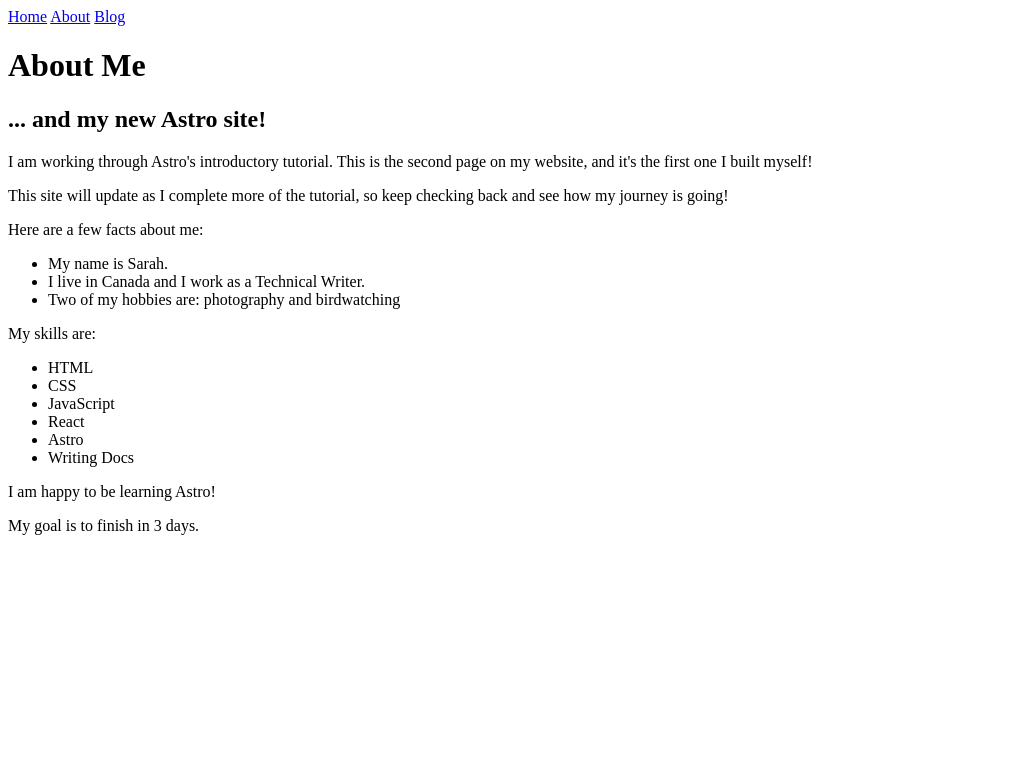
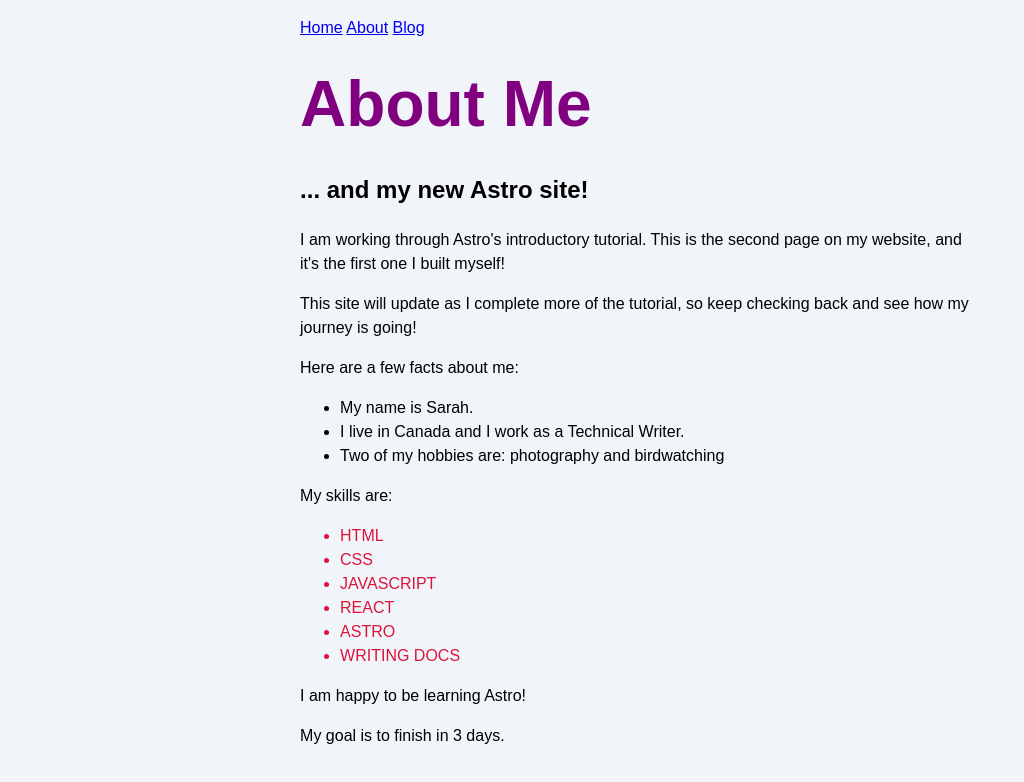
Before and after one commit to nodami-solo/astro-study, an Astro site in the folder astronautical-accretion/: page /about in a window 1280 px wide. Shown: the whole page, without its empty margins (0-1024 px from the left). Built offline with nearby package versions, Linux system fonts and the light colour scheme; Astro itself is replaced by a stand-in of ours.

Commit message:
add components

```diff
--- /dev/null
+++ b/astronautical-accretion/src/components/Navigation.astro
@@ -0,0 +1,5 @@
+---
+---
+<a href="/">Home</a>
+<a href="/about/">About</a>
+<a href="/blog/">Blog</a>
--- a/astronautical-accretion/src/pages/about.astro
+++ b/astronautical-accretion/src/pages/about.astro
@@ -1,4 +1,8 @@
 ---
+import Navigation from '../components/Navigation.astro';
+
+import '../styles/global.css';
+
 const pageTitle = "About Me";
 
 const identity = {
@@ -13,6 +17,10 @@ const skills = ["HTML", "CSS", "JavaScript", "React", "Astro", "Writing Docs"];
 const happy = true;
 const finished = false;
 const goal = 3;
+
+const skillColor = "crimson";
+const fontWeight = "bold";
+const textCase = "uppercase";
 ---
 
 <html lang="ja">
@@ -23,11 +31,20 @@ const goal = 3;
 		<meta name="viewport" content="width=device-width" />
 		<meta name="generator" content={Astro.generator} />
 		<title>{pageTitle}</title>
+		<style define:vars={{skillColor, fontWeight, textCase}}>
+		h1 {
+			color: purple;
+			font-size: 4rem;
+		}
+		.skill {
+			color: var(--skillColor);
+			font-weight:car(--fontWeight);
+			text-transform: var(--textCase);
+		}
+		</style>
 	</head>
 	<body>
-        <a href="/">Home</a>
-        <a href="/about/">About</a>
-        <a href="/blog/">Blog</a>
+        <Navigation />
 		<h1>{pageTitle}</h1>
         <h2>... and my new Astro site!</h2>
         <p>I am working through Astro's introductory tutorial. This is the second page on my website, and it's the first one I built myself!</p>
@@ -43,7 +60,7 @@ const goal = 3;
 		</ul>
 		<p>My skills are:</p>
 		<ul>
-		{skills.map((skill) => <li>{skill}</li>)}
+		{skills.map((skill) => <li class="skill">{skill}</li>)}
 		</ul>
 
 		{happy && <p>I am happy to be learning Astro!</p>}
--- /dev/null
+++ b/astronautical-accretion/src/styles/global.css
@@ -0,0 +1,21 @@
+html {
+  background-color: #f1f5f9;
+  font-family: sans-serif;
+}
+
+body {
+  margin: 0 auto;
+  width: 100%;
+  max-width: 80ch;
+  padding: 1rem;
+  line-height: 1.5;
+}
+
+* {
+  box-sizing: border-box;
+}
+
+h1 {
+  margin: 1rem 0;
+  font-size: 2.5rem;
+}
```
Also changed, not shown: astronautical-accretion/src/components/footer.astro (added, +8 -0 lines), astronautical-accretion/src/pages/blog.astro (+5 -3 lines), astronautical-accretion/src/pages/index.astro (+5 -3 lines).
